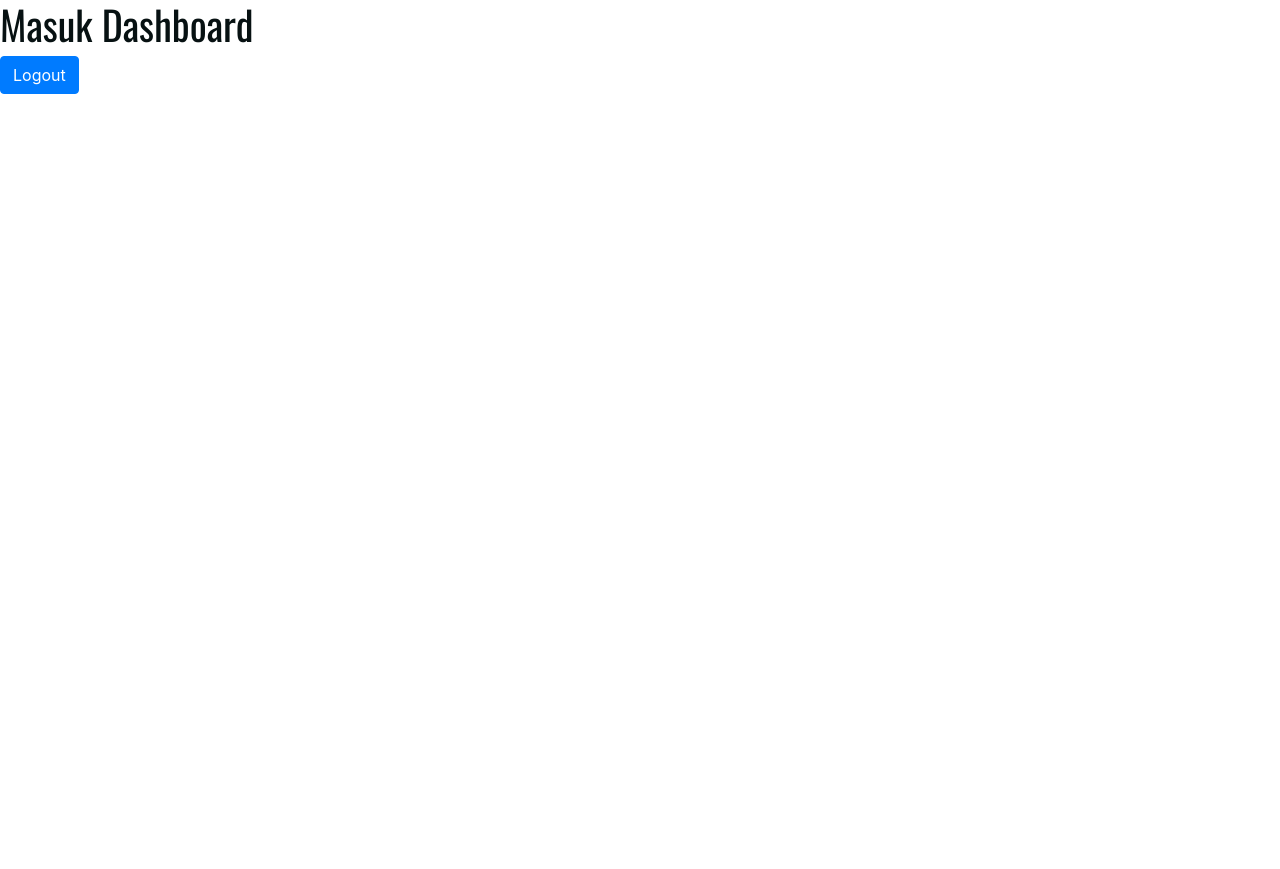
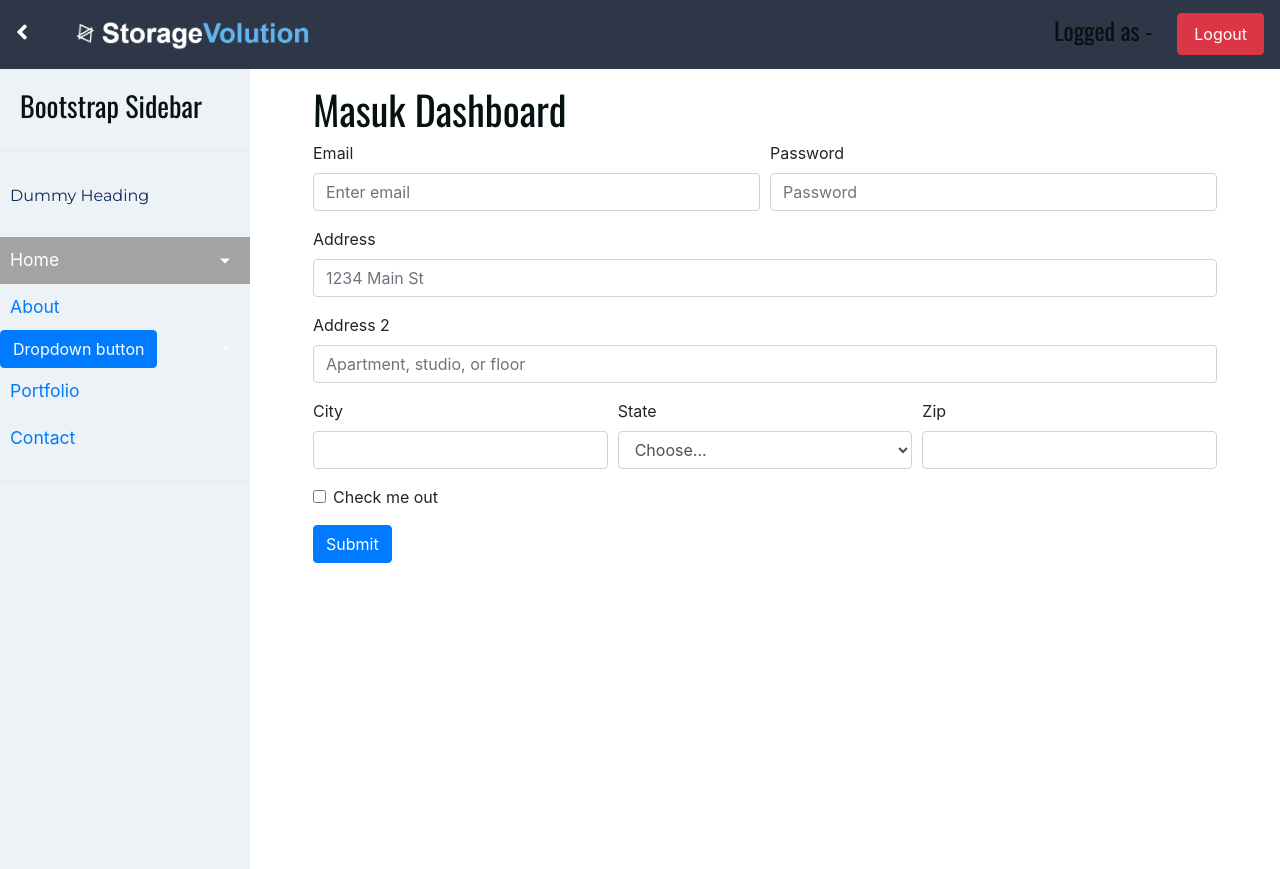
Before and after one commit to Helsinki-Team10-Final/StorageManagement, a React (Create React App) app in the folder client/storage-volution/: page /main in a window 1280 px wide. Before the commit the page ends 800 px from the top, so only its background shows below. Built offline with nearby package versions, Linux system fonts and the light colour scheme.

Commit message:
moving branch

```diff
--- a/client/storage-volution/public/index.html
+++ b/client/storage-volution/public/index.html
@@ -3,6 +3,7 @@
   <head>
     <meta charset="utf-8" />
     <link rel="icon" href="%PUBLIC_URL%/favicon.ico" />
+    <link rel="stylesheet" href="https://pro.fontawesome.com/releases/v5.10.0/css/all.css" integrity="sha384-AYmEC3Yw5cVb3ZcuHtOA93w35dYTsvhLPVnYs9eStHfGJvOvKxVfELGroGkvsg+p" crossorigin="anonymous"/>
     <meta name="viewport" content="width=device-width, initial-scale=1" />
     <meta name="theme-color" content="#000000" />
     <meta
--- /dev/null
+++ b/client/storage-volution/src/assets/css/dashboard.css
@@ -0,0 +1,100 @@
+.wrapper {
+  display: flex;
+  align-items: stretch;
+}
+
+#sidebar {
+  min-width: 250px;
+  max-width: 250px;
+  min-height: 100vh;
+}
+
+#sidebar.active {
+  margin-left: -250px;
+}
+
+a[data-toggle="collapse"] {
+  position: relative;
+}
+
+.dropdown-toggle::after {
+  display: block;
+  position: absolute;
+  top: 50%;
+  right: 20px;
+  transform: translateY(-50%);
+}
+
+/*
+    ADDITIONAL DEMO STYLE, NOT IMPORTANT TO MAKE THINGS WORK BUT TO MAKE IT A BIT NICER :)
+*/
+@import "https://fonts.googleapis.com/css?family=Poppins:300,400,500,600,700";
+
+body {
+  font-family: "Poppins", sans-serif;
+  background: #fafafa;
+}
+
+p {
+  font-family: "Poppins", sans-serif;
+  font-size: 1.1em;
+  font-weight: 300;
+  line-height: 1.7em;
+  color: #999;
+}
+
+a,
+a:hover,
+a:focus {
+  color: inherit;
+  text-decoration: none;
+  transition: all 0.3s;
+}
+
+#sidebar {
+  /* don't forget to add all the previously mentioned styles here too */
+  background: #EDF2F7;
+  color: #777;
+  transition: all 0.3s;
+}
+
+#sidebar .sidebar-header {
+  padding: 20px;
+  background: #EDF2F7;
+  border: 1px solid transparent;
+  border-color: #e7e7e7;
+  border-width: 0 0 1px;
+}
+
+#sidebar ul.components {
+  padding: 20px 0;
+  border: 1px solid transparent;
+  border-color: #e7e7e7;
+  border-width: 0 0 1px;
+}
+
+#sidebar ul p {
+  padding: 10px;
+}
+
+#sidebar ul li a {
+  padding: 10px;
+  font-size: 1.1em;
+  display: block;
+}
+#sidebar ul li a:hover {
+  color: #000;
+  background: #fff;
+}
+
+#sidebar ul li.active > a,
+a[aria-expanded="true"] {
+  color: #fff;
+  background: #a3a3a3;
+}
+
+#sidebar ul ul a {
+  font-size: 0.9em !important;
+  padding-left: 30px !important;
+  background: #a3a3a3;
+}
--- /dev/null
+++ b/client/storage-volution/src/components/Navigation.js
@@ -0,0 +1,46 @@
+import {
+  Navbar,
+  Nav,
+  NavItem,
+  NavDropdown,
+  Row
+} from "react-bootstrap";
+import {useHistory} from 'react-router-dom'
+import logo from '../assets/img/StorageVolution.png'
+
+export default function Navigation({showSidebar, setShowSidebar}) {
+  const history = useHistory()
+  const logout = ()  => {
+    localStorage.removeItem('name')
+    localStorage.removeItem('role')
+    localStorage.removeItem('access_token')
+    history.push('/login')
+  }
+  return (
+    <>
+      <Navbar variant="dark" style={{background: "#2D3748"}}>
+        <Navbar.Brand href="" onClick={() => { setShowSidebar(!showSidebar) }}>
+          <i className={showSidebar ? 'fas fa-angle-right' : 'fas fa-angle-left'} style={{fontSize:"1.2em"}}></i>
+          <img
+            src={logo}
+            height="30px"
+            className="ml-5"
+          />
+        </Navbar.Brand>
+        <Navbar.Collapse className="justify-content-end">
+          <Navbar.Text>
+            <Row>
+              <h4 className="mx-4">
+                Logged as <h4 className="text-white" style={{display: 'inline'}}>{localStorage.getItem("name")}</h4> - <h4 className="text-white" style={{display: 'inline'}}>{localStorage.getItem("role")}</h4>
+              </h4>
+            </Row>
+
+          </Navbar.Text>
+          <Nav.Item className="ml-3">
+            <Nav.Link className="btn btn-danger" onClick={logout}>Logout</Nav.Link>
+          </Nav.Item>
+        </Navbar.Collapse>
+      </Navbar>
+    </>
+  )
+}
--- /dev/null
+++ b/client/storage-volution/src/components/Sidebar.js
@@ -0,0 +1,55 @@
+import { Link } from "react-router-dom";
+import { DropdownButton, Dropdown } from "react-bootstrap";
+
+export default function Sidebar({showSidebar}) {
+  return (
+    <>
+      <nav id="sidebar" className={showSidebar ? "active" : null}>
+        <div class="sidebar-header">
+          <h3>Bootstrap Sidebar</h3>
+        </div>
+
+        <ul class="list-unstyled components">
+          <p>Dummy Heading</p>
+          <li class="active">
+            <a
+              href="#homeSubmenu"
+              data-toggle="collapse"
+              aria-expanded="false"
+              class="dropdown-toggle"
+            >
+              Home
+            </a>
+            <ul class="collapse list-unstyled" id="homeSubmenu">
+              <li>
+                <Link to="/">Home</Link>
+              </li>
+              <li>
+                <Link to="/about">About</Link>
+              </li>
+              <li>
+                <Link to="/topics">Topics</Link>
+              </li>
+            </ul>
+          </li>
+          <li>
+            <Link to="/about">About</Link>
+          </li>
+          <li>
+          <DropdownButton id="dropdown-basic-button" title="Dropdown button">
+            <Dropdown.Item href="#/action-1">Action</Dropdown.Item>
+            <Dropdown.Item href="#/action-2">Another action</Dropdown.Item>
+            <Dropdown.Item href="#/action-3">Something else</Dropdown.Item>
+          </DropdownButton>
+          </li>
+          <li>
+            <a href="#">Portfolio</a>
+          </li>
+          <li>
+            <a href="#">Contact</a>
+          </li>
+        </ul>
+      </nav>
+    </>
+  )
+}
--- /dev/null
+++ b/client/storage-volution/src/pages/CreatePO.js
@@ -0,0 +1,59 @@
+import {Form, Button, Col} from 'react-bootstrap'
+
+export default function CreatePO(props) {
+  return (
+    <>
+      <Form>
+        <Form.Row>
+          <Form.Group as={Col} controlId="formGridEmail">
+            <Form.Label>Email</Form.Label>
+            <Form.Control type="email" placeholder="Enter email" />
+          </Form.Group>
+
+          <Form.Group as={Col} controlId="formGridPassword">
+            <Form.Label>Password</Form.Label>
+            <Form.Control type="password" placeholder="Password" />
+          </Form.Group>
+        </Form.Row>
+
+        <Form.Group controlId="formGridAddress1">
+          <Form.Label>Address</Form.Label>
+          <Form.Control placeholder="1234 Main St" />
+        </Form.Group>
+
+        <Form.Group controlId="formGridAddress2">
+          <Form.Label>Address 2</Form.Label>
+          <Form.Control placeholder="Apartment, studio, or floor" />
+        </Form.Group>
+
+        <Form.Row>
+          <Form.Group as={Col} controlId="formGridCity">
+            <Form.Label>City</Form.Label>
+            <Form.Control />
+          </Form.Group>
+
+          <Form.Group as={Col} controlId="formGridState">
+            <Form.Label>State</Form.Label>
+            <Form.Control as="select" defaultValue="Choose...">
+              <option>Choose...</option>
+              <option>...</option>
+            </Form.Control>
+          </Form.Group>
+
+          <Form.Group as={Col} controlId="formGridZip">
+            <Form.Label>Zip</Form.Label>
+            <Form.Control />
+          </Form.Group>
+        </Form.Row>
+
+        <Form.Group id="formGridCheckbox">
+          <Form.Check type="checkbox" label="Check me out" />
+        </Form.Group>
+
+        <Button variant="primary" type="submit">
+          Submit
+        </Button>
+      </Form>
+    </>
+  )
+}
--- a/client/storage-volution/src/pages/Dashboard.js
+++ b/client/storage-volution/src/pages/Dashboard.js
@@ -1,8 +1,24 @@
+import { useState, useEffect } from 'react';
+import '../assets/css/dashboard.css'
+import Navigation from '../components/Navigation'
+import Sidebar from '../components/Sidebar'
+import CreatePO from './CreatePO'
+
 export default function Dashboard(props) {
+  const [showSidebar, setShowSidebar] = useState(false)
+
   return (
     <>
-      <h1>Masuk Dashboard</h1>
-      <button className="btn btn-primary">Logout</button>
+      <Navigation showSidebar={showSidebar} setShowSidebar={setShowSidebar} />
+      <div className="wrapper">
+        <Sidebar showSidebar={showSidebar} />
+        <div className="container-fluid mx-5 my-3">
+          <h1>Masuk Dashboard</h1>
+          <CreatePO />
+          {/* Lokasi SwitchRoute Child */}
+        </div>
+      </div>
+
     </>
   )
 }
--- a/client/storage-volution/src/pages/Login.js
+++ b/client/storage-volution/src/pages/Login.js
@@ -21,12 +21,13 @@ export default function LandingPage () {
     email: '',
     password: ''
   })
+  console.log(formData)
   useEffect(() => {
     const {name, role, access_token} = localStorage
     if (name && role && access_token) {
       history.push('/main')
     }
-  }, [])
+  }, [history])
 
   const handleSubmit = async (e) => {
     try {
@@ -34,11 +35,12 @@ export default function LandingPage () {
       // console.log(formData)
       if (!formData.email || !formData.password) throw ({})
       await handleLogin({variables: {login: formData}})
-      console.log(data)
-      localStorage.setItem('access_token', data.login.access_token)
-      localStorage.setItem('name', data.login.name)
-      localStorage.setItem('role', data.login.role)
-      history.push('/main')
+      if (data) {
+        localStorage.setItem('access_token', data.login.access_token)
+        localStorage.setItem('name', data.login.name)
+        localStorage.setItem('role', data.login.role)
+        history.push('/main')
+      }
     } catch (err) {
       if (err.graphQLErrors) {
         toast.error(`❌ ${err.graphQLErrors[0].extensions.message}`, {
@@ -103,13 +105,17 @@ export default function LandingPage () {
                           id="inputPassword"
                           className="form-control"
                           placeholder="Password"
+                          value={formData.password}
                           onChange={onChange}
                           name="password"
                           />
                         <label htmlFor="inputPassword">Password</label>
                       </div>
 
-                      <button className="btn btn-lg btn-primary btn-block btn-login text-uppercase font-weight-bold mb-2" type="submit">Sign in</button>
+                      <button
+                        className="btn btn-lg btn-primary btn-block btn-login text-uppercase font-weight-bold mb-2"
+                        type="submit"
+                        >Sign in</button>
                     </form>
                   </div>
                 </div>
```
Also changed, not shown: client/storage-volution/src/assets/img/StorageVolution.png (added).
